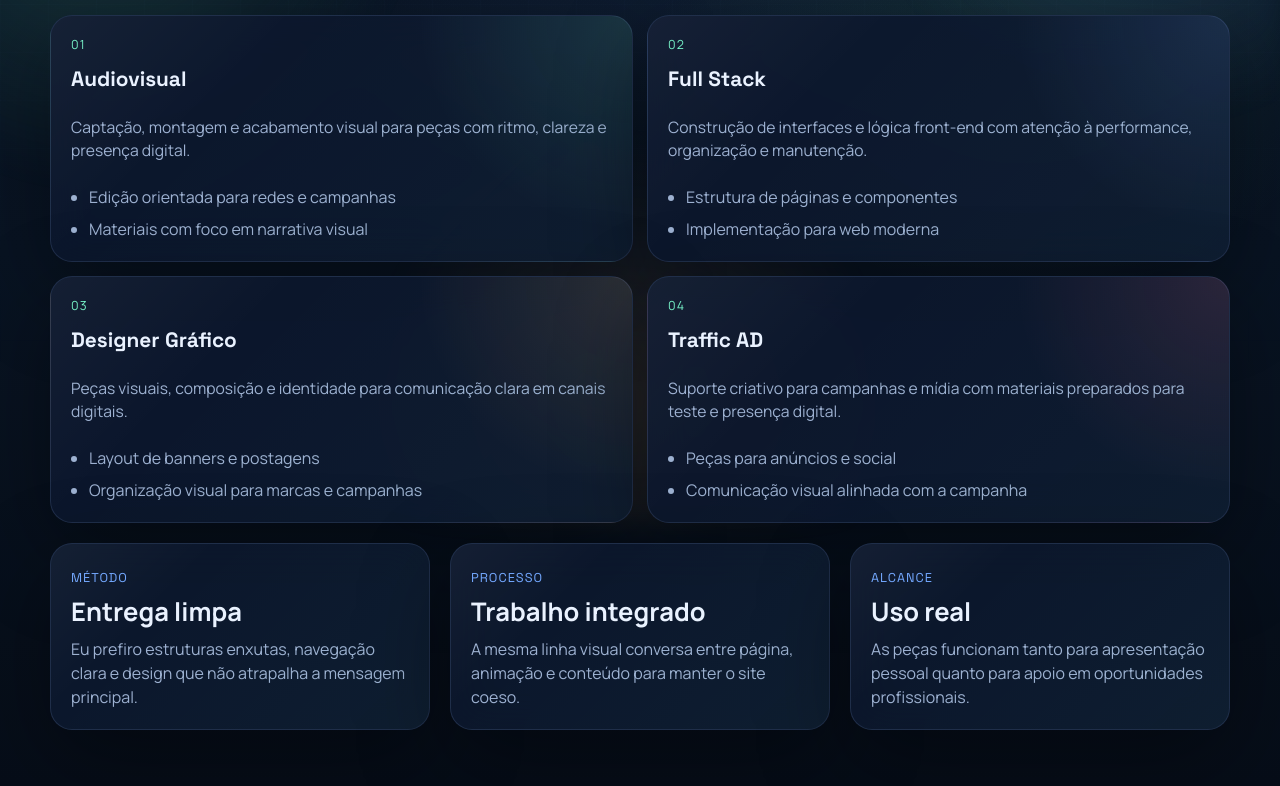
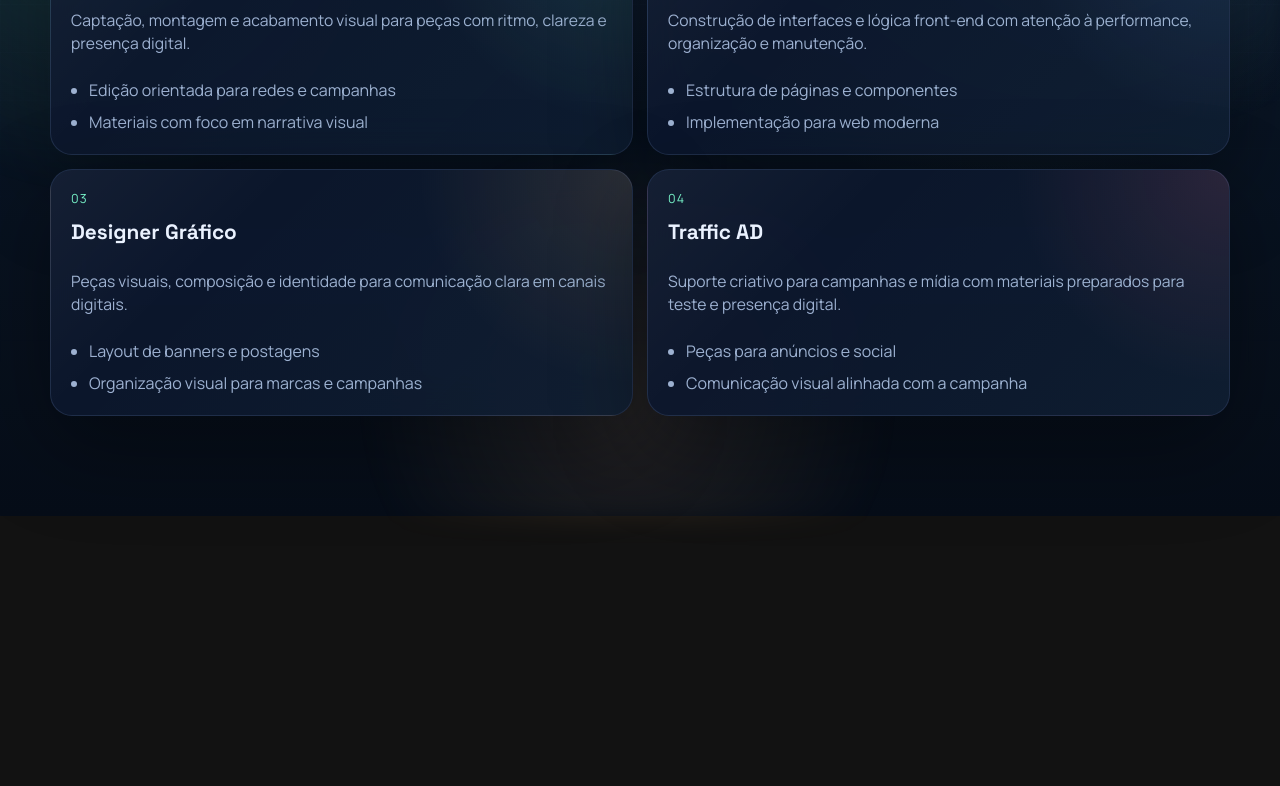
Before and after one commit to miguelbrice/e-dealer, a plain HTML site: page eufacoorcamento.html in a window 1280 px wide. Shown: the part 284-1070 px from the top of the page. After the commit the page ends 800 px from the top, so only its background shows below. Drawn offline with Linux system fonts and the light colour scheme.

Commit message:
Remove service description and info sections
Removed service description and info cards sections for clarity.

```diff
--- a/eufacoorcamento.html
+++ b/eufacoorcamento.html
@@ -38,8 +38,6 @@
 
         <section class="section-heading">
             <span class="eyebrow">Serviços</span>
-            <h1 class="section-title">O que eu posso fazer</h1>
-            <p>Uma visão objetiva das frentes em que eu atuo. Sem preços, sem promessas exageradas, só o escopo que faz sentido para o projeto.</p>
         </section>
 
         <section class="service-grid">
@@ -84,24 +82,6 @@
             </article>
         </section>
 
-        <section class="info-grid" style="margin-top: 20px;">
-            <article class="info-card glass-panel">
-                <span class="card-kicker">Método</span>
-                <h2>Entrega limpa</h2>
-                <p>Eu prefiro estruturas enxutas, navegação clara e design que não atrapalha a mensagem principal.</p>
-            </article>
-
-            <article class="info-card glass-panel">
-                <span class="card-kicker">Processo</span>
-                <h2>Trabalho integrado</h2>
-                <p>A mesma linha visual conversa entre página, animação e conteúdo para manter o site coeso.</p>
-            </article>
-
-            <article class="info-card glass-panel">
-                <span class="card-kicker">Alcance</span>
-                <h2>Uso real</h2>
-                <p>As peças funcionam tanto para apresentação pessoal quanto para apoio em oportunidades profissionais.</p>
-            </article>
         </section>
     </main>
 
```
